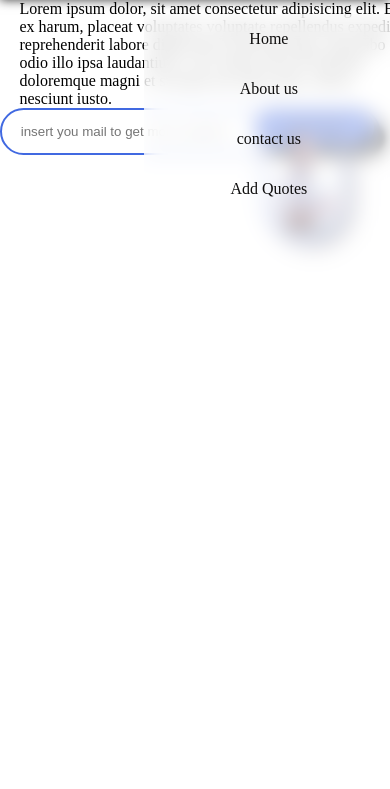
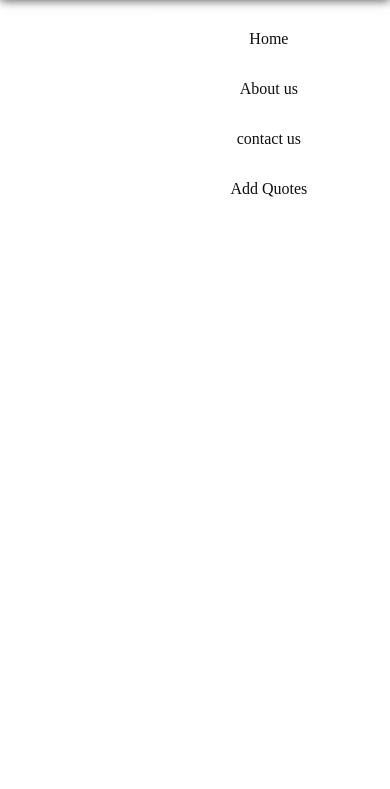
Before and after one commit to Wisdomkara/inspiring, a plain HTML site: page about us.html in a window 390 px wide. Shown: the part 55-844 px from the top of the page. Drawn offline with Linux system fonts and the light colour scheme.

Commit message:
added to the media query to make the smaller screen not to overflow

```diff
--- a/about us.css
+++ b/about us.css
@@ -102,57 +102,8 @@ a li:hover {
   color: black;
 }
 
-.content {
-  position: relative;
-  top: 50%;
-  left: 5%;
-
-}
-/* button text syling */
-/* form stlying */
-.newsletter form {
-  width: 380px;
-  max-width: 100%;
-  position: absolute;
-}
-
-.newsletter form input:first-child {
-  display: in-block;
-  width: 100%;
-  padding: 14px 13px 14px 15px;
-  border: 2px solid #4169e1;
-  border-radius: 30px;
-}
-.newsletter form input:last-child {
-  position: absolute;
-  display: inline-block;
-  outline: none;
-  border: none;
-  padding: 10px 30px;
-  border-radius: 30px;
-  background-color: #4169e1;
-  box-shadow: 10px 10px 5px #000, 10px 10px 15px #858585;
-  top: 2px;
-  right: 6px;
-}
 
 
-.imgg {
-  margin-left: 68%;
-  margin-top: 5%;
-  box-shadow: 0px 0px 10px rgb(33, 78, 226), 10px 10px 15px rgb(121, 121, 139);
-  animation-name: slide;
-  animation-duration: 5s;
-  -o-animation-iteration-count: infinite;
-  animation-iteration-count: infinite;
-  width: 20%;
-  height: 20%;
-  border-radius: 40px;
-}
-
-.imgg:hover {
-  background-color: rgb(239, 238, 238);
-}
 
 
 
@@ -257,23 +208,9 @@ a li:hover {
     transform: translateY(-0px);
   }
 }
-.hi {
-  display: flex;
-  justify-content: center;
-  color: white;
-}
-aside {
-  display: flex;
-  justify-content: center;
-  color: #4169e1;
-}
-.career {
-  color: white;
-  animation-name: name;
-  animation-duration: 3s;
-  animation-iteration-count: infinite;
-  -o-animation-iteration-count: infinite;
-}
+
+
+
 @keyframes name {
   0% {
     color: white;
@@ -288,3 +225,57 @@ aside {
     color: rgb(24, 167, 167);
   }
 }
+
+
+/* will code later */
+/* .content {
+  position: relative;
+  top: 50%;
+  left: 5%;
+
+} */
+/* button text syling */
+/* form stlying */
+/* .newsletter form {
+  width: 380px;
+  max-width: 100%;
+  position: absolute;
+}
+
+.newsletter form input:first-child {
+  display: in-block;
+  width: 100%;
+  padding: 14px 13px 14px 15px;
+  border: 2px solid #4169e1;
+  border-radius: 30px;
+}
+.newsletter form input:last-child {
+  position: absolute;
+  display: inline-block;
+  outline: none;
+  border: none;
+  padding: 10px 30px;
+  border-radius: 30px;
+  background-color: #4169e1;
+  box-shadow: 10px 10px 5px #000, 10px 10px 15px #858585;
+  top: 2px;
+  right: 6px;
+}
+
+
+.imgg {
+  margin-left: 68%;
+  margin-top: 5%;
+  box-shadow: 0px 0px 10px rgb(33, 78, 226), 10px 10px 15px rgb(121, 121, 139);
+  animation-name: slide;
+  animation-duration: 5s;
+  -o-animation-iteration-count: infinite;
+  animation-iteration-count: infinite;
+  width: 20%;
+  height: 20%;
+  border-radius: 40px;
+}
+
+.imgg:hover {
+  background-color: rgb(239, 238, 238);
+} */
--- a/about us.html
+++ b/about us.html
@@ -42,12 +42,10 @@
 
     <!-- main content -->
     <main>
-     <div class="content">
-      <p>
-        Lorem ipsum dolor, sit amet consectetur adipisicing elit. Eos ex harum, placeat voluptates voluptate repellendus expedita reprehenderit labore dignissimos pariatur fuga, explicabo odio illo ipsa laudantium, vero autem officia! Deleniti doloremque magni et suscipit aut nulla quasi, labore nesciunt iusto.
-      </p>
-     </div>
-        <div class="newsletter">
+
+
+    </main>
+       <!-- <div class="newsletter"></div>
           <form action="" method="" id="form">
             <input
               type="email"
@@ -59,10 +57,7 @@
           </form>
         </div>
       </div>
-      <img src="/Css/photos/wizzy.png" alt="" class="imgg">
-
-    </div>
-    </main>
+      <img src="/Css/photos/wizzy.png" alt="" class="imgg"> -->
 
     <script src="about us.js"></script>
   </body>
--- a/style.css
+++ b/style.css
@@ -463,6 +463,11 @@ section .intro h1 {
     color: rgb(15, 14, 14);
     text-decoration: none;
   }
+  body, html {
+    margin: 0;
+    padding: 0;
+    overflow-x: hidden; /* Prevent horizontal scrolling */
+}
 }
 @media (max-width: 434px) {
   .container {
@@ -486,6 +491,11 @@ section .intro h1 {
     max-height: fit-content;
     margin-top: 5rem;
   }
+  body, html {
+    margin: 0;
+    padding: 0;
+    overflow-x: hidden; /* Prevent horizontal scrolling */
+}
 
   .heading,
   h4,
@@ -523,6 +533,11 @@ section .intro h1 {
     display: flex;
     justify-content: center;
   }
+  body, html {
+    margin: 0;
+    padding: 0;
+    overflow-x: hidden; /* Prevent horizontal scrolling */
+}
 }
 
 @media (max-width: 400px) {
@@ -541,4 +556,9 @@ section .intro h1 {
     display: flex;
     justify-content: center;
   }
+  body, html {
+    margin: 0;
+    padding: 0;
+    overflow-x: hidden; /* Prevent horizontal scrolling */
 }
+}
```
